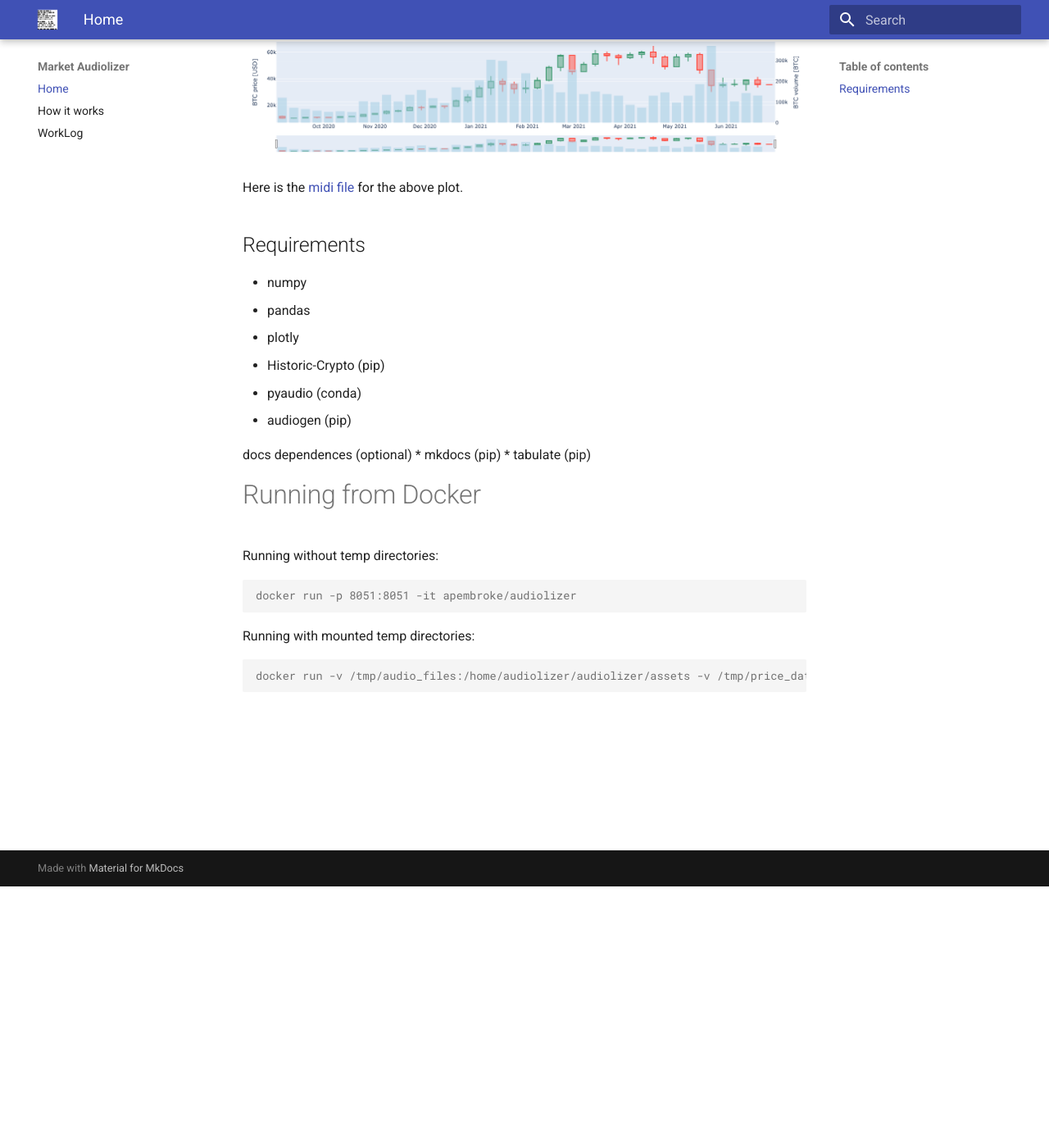
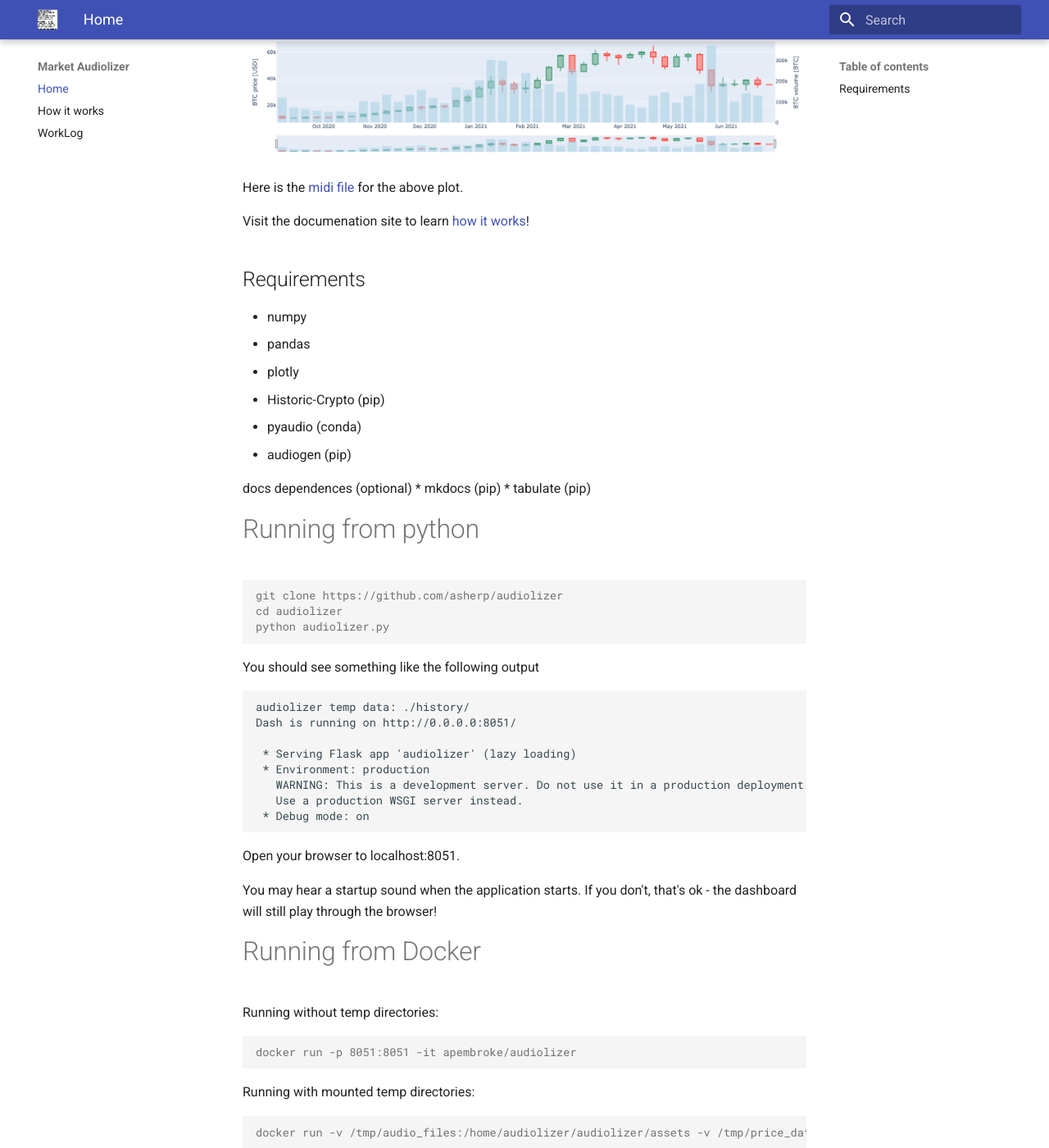
Before and after one commit to asherp/audiolizer, an MkDocs documentation site: the page built from docs/README.md, in a window 1280 px wide and 1400 px high, scrolled down 319 px. Shown: the whole window at 82% size. Built offline with MkDocs 1.6.1 and Material for MkDocs 9.7.7, drawn with Linux system fonts in a browser that asks for light colours.

Commit message:
added python install instructions, fixed graph

````diff
--- a/README.md
+++ b/README.md
@@ -6,6 +6,8 @@ Market audiolization dashboard
 ![Market audiolizer screenshot](https://github.com/asherp/audiolizer/raw/master/audiolizer0.2_screen_shot.png)
 
 Here is the [midi file](https://github.com/asherp/audiolizer/raw/master/docs/assets/BTC_2020-09-01_2021-06-21_1W_C3_C5_pitch_25_75_240bpm_merged_rests.midi) for the above plot.
+
+Visit the documenation site to learn [how it works](https://asherp.github.io/audiolizer/About/)!
 
 ## Requirements
 
@@ -20,6 +22,30 @@ docs dependences (optional)
 * mkdocs (pip)
 * tabulate (pip)
 
+# Running from python
+
+```console
+git clone https://github.com/asherp/audiolizer
+cd audiolizer
+python audiolizer.py
+```
+
+You should see something like the following output
+```
+audiolizer temp data: ./history/
+Dash is running on http://0.0.0.0:8051/
+
+ * Serving Flask app 'audiolizer' (lazy loading)
+ * Environment: production
+   WARNING: This is a development server. Do not use it in a production deployment.
+   Use a production WSGI server instead.
+ * Debug mode: on
+
+```
+Open your browser to localhost:8051.
+
+You may hear a startup sound when the application starts. If you don't, that's ok - the dashboard will still play through the browser!
+
 # Running from Docker
 
 Running without temp directories:
````
Also changed, not shown: WorkLog.md (+1 -0 lines), docs/About.md (+8 -1 lines), docs/plot_div_06-16-2021_1h.html (added, +2 -0 lines), docs/plot_div_06-16-2021_300s.html (+1 -1 lines), docs/plot_div_06-16-2021_3h.html (+1 -1 lines).
